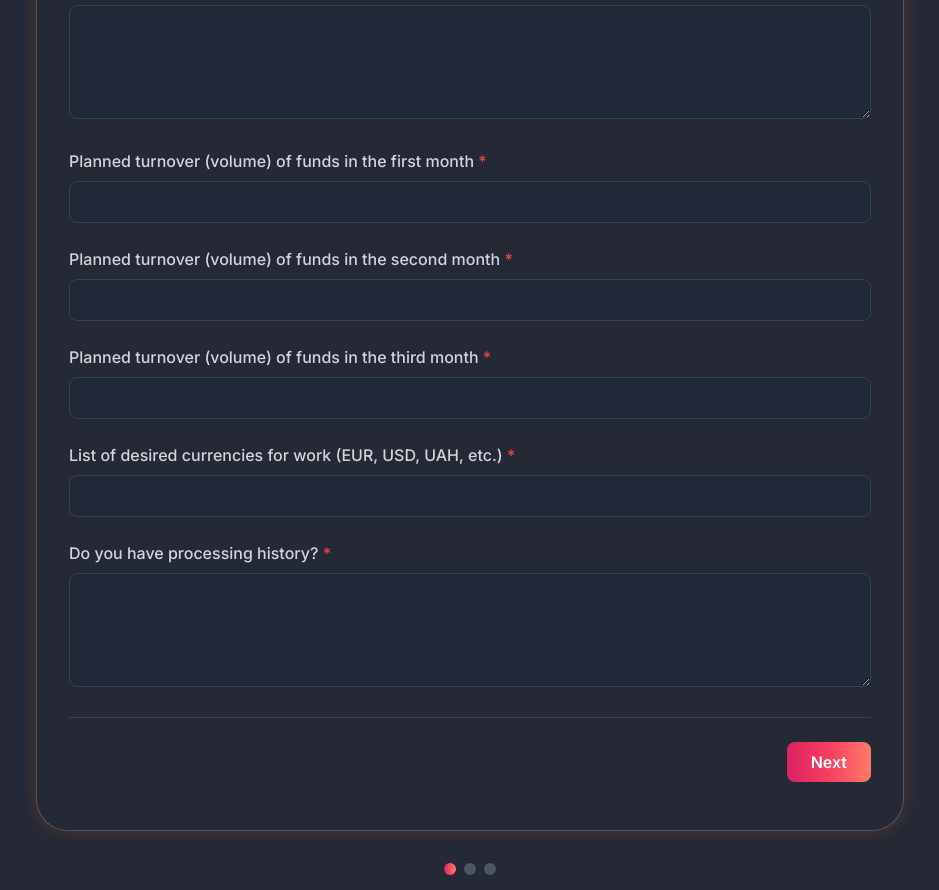
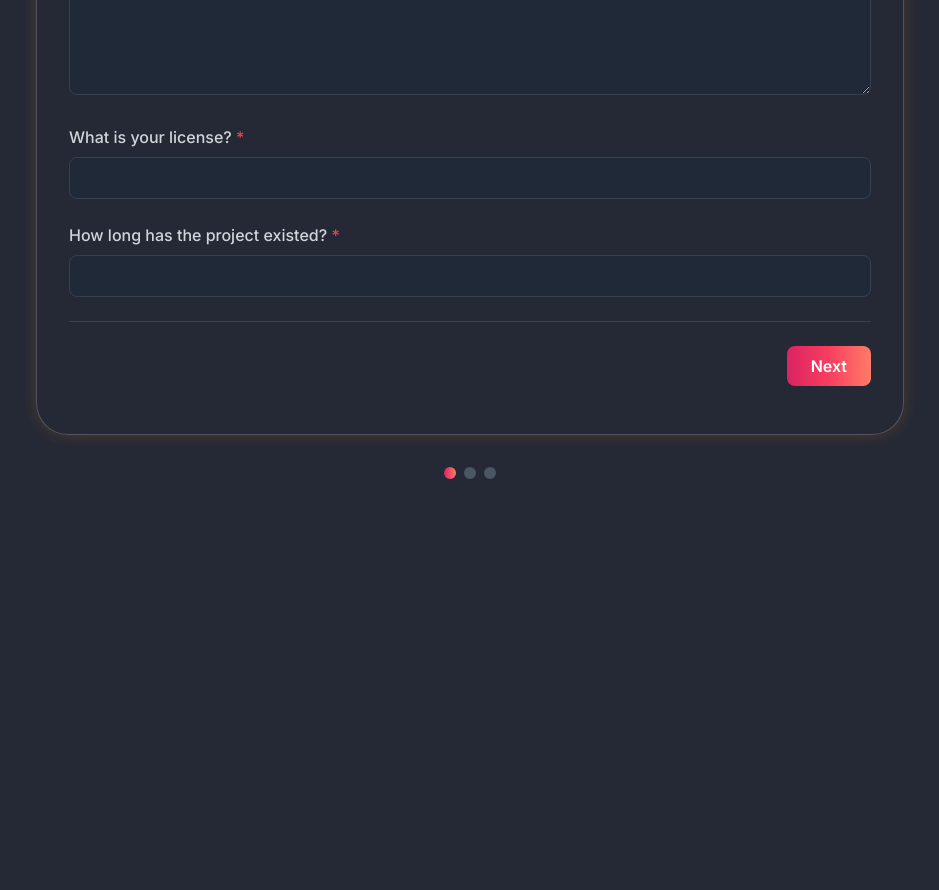
Before and after one commit to Anu2biZ/TodaAnketa, a Vue app: page /application in a window 1280 px wide. Shown: the part 540-1430 px from the top of the page, without its empty margins (170-1109 px from the left). After the commit the page ends 1051 px from the top, so only its background shows below. Built offline with nearby package versions, Linux system fonts and the light colour scheme.

Commit message:
Correct answers

```diff
--- a/src/stores/applicationForm.js
+++ b/src/stores/applicationForm.js
@@ -1,5 +1,5 @@
-import { defineStore } from 'pinia'
-import { ref, computed } from 'vue'
+import {defineStore} from 'pinia'
+import {ref, computed} from 'vue'
 
 export const useApplicationFormStore = defineStore('applicationForm', () => {
     const currentStep = ref(0)
@@ -7,21 +7,22 @@ export const useApplicationFormStore = defineStore('applicationForm', () => {
         step1: {
             website: '',
             contact: '',
-      projectType: '',
-      projectAge: '',
+            brief: '',
+            projectExist: '',
             license: '',
-      processingHistory: ''
         },
         step2: {
-      countries: '',
-      monthlyVolumes: '',
-      currencies: '',
+            geo: '',
+            volume1m: '',
+            volume2m: '',
+            volume3m: '',
+            currency: '',
             avgTransaction: '',
             chargebackRate: '',
-      refundRate: ''
+            refundRate: '',
         },
         step3: {
-      platform: '',
+            processingHistory: '',
             trafficType: '',
             cardPayouts: '',
             integrationPlatform: ''
@@ -32,33 +33,89 @@ export const useApplicationFormStore = defineStore('applicationForm', () => {
         {
             title: 'Project Information',
             questions: [
-        { id: 'website', label: 'Link to the site to which the solution is being integrated', type: 'input', required: true },
-        { id: 'contact', label: 'Contact person (Full name, Telegram username in @_ format)', type: 'input', required: true },
-        { id: 'geo', label: ' List of countries (GEO) with which cooperation is planned (in case of working with several GEOs - specify% of traffic for each GEO)', type: 'textarea', required: true },
-        { id: 'volume1m', label: 'Planned turnover (volume) of funds in the first month', type: 'input', required: true },
-        { id: 'volume2m', label: 'Planned turnover (volume) of funds in the second month', type: 'input', required: true },
-        { id: 'volume3m', label: 'Planned turnover (volume) of funds in the third month', type: 'input', required: true },
-        { id: 'currency', label: 'List of desired currencies for work (EUR, USD, UAH, etc.)', type: 'input', required: true },
-        { id: 'processingHistory', label: 'Do you have processing history?', type: 'textarea', required: true }
+                {
+                    id: 'website',
+                    label: 'Link to the site to which the solution is being integrated',
+                    type: 'input',
+                    required: true
+                },
+                {
+                    id: 'contact',
+                    label: 'Contact person (Full name, Telegram username in @_ format)',
+                    type: 'input',
+                    required: true
+                },
+                {
+                    id: 'brief',
+                    label: 'Brief description of the project (Gambling / Betting / Crypto / Forex, etc.)',
+                    type: 'textarea',
+                    required: true
+                },
+                {id: 'license', label: 'What is your license?', type: 'input', required: true},
+                {id: 'projectExist', label: 'How long has the project existed?', type: 'input', required: true},
             ]
         },
         {
             title: 'Financial Information',
             questions: [
-        { id: 'countries', label: 'Target countries (GEO) with traffic percentage for each', type: 'textarea', required: true },
-        { id: 'monthlyVolumes', label: 'Expected monthly volumes for first 3 months (in your currency)', type: 'textarea', required: true },
-        { id: 'currencies', label: 'Desired currencies for operations (EUR, USD, UAH etc.)', type: 'textarea', required: true },
-        { id: 'avgTransaction', label: 'Average transaction amount (in your currency)', type: 'input', required: true },
-        { id: 'chargebackRate', label: 'Expected chargeback rate (% of volume)', type: 'input', required: true },
-        { id: 'refundRate', label: 'Expected refund rate (% of volume)', type: 'input', required: true }
+                {
+                    id: 'geo',
+                    label: 'List of countries (GEO) with which cooperation is planned (in case of working with several GEOs - specify% of traffic for each GEO)',
+                    type: 'textarea',
+                    required: true
+                },
+                {
+                    id: 'volume1m',
+                    label: 'Planned turnover (volume) of funds in the first month',
+                    type: 'input',
+                    required: true
+                },
+                {
+                    id: 'volume2m',
+                    label: 'Planned turnover (volume) of funds in the second month',
+                    type: 'input',
+                    required: true
+                },
+                {
+                    id: 'volume3m',
+                    label: 'Planned turnover (volume) of funds in the third month',
+                    type: 'input',
+                    required: true
+                },
+                {
+                    id: 'currency',
+                    label: 'List of desired currencies for work (EUR, USD, UAH, etc.)',
+                    type: 'input',
+                    required: true
+                },
+                {
+                    id: 'avgTransaction',
+                    label: 'Average transaction amount (in the currency used)',
+                    type: 'input',
+                    required: true
+                },
+                {id: 'chargebackRate', label: 'Expected % chargeback from turnover', type: 'input', required: true},
+                {id: 'refundRate', label: 'Expected % refund from turnover', type: 'input', required: true},
             ]
         },
         {
             title: 'Technical Information',
             questions: [
-        { id: 'trafficType', label: 'Traffic type (FTD/TD ratio and volume for each if both)', type: 'textarea', required: true },
-        { id: 'cardPayouts', label: 'Do you need card payouts for your clients?', type: 'input', required: true },
-        { id: 'integrationPlatform', label: 'Which platform do you use (Corefy, Praxis, Devcode etc.)?', type: 'input', required: true }
+                {id: 'processingHistory', label: 'Is there a processing history?', type: 'textarea', required: true},
+                {
+                    id: 'trafficType',
+                    label: 'What type of traffic do you have (primary (FTD) or secondary (TD)) and percentages',
+                    type: 'textarea',
+                    required: true
+                },
+                {id: 'cardPayouts', label: 'Do you need card payouts for your clients?', type: 'input', required: true},
+                {
+                    id: 'integrationPlatform',
+                    label: 'What platform do you use (Corefy, Praxis, Devcode, etc.)?',
+                    type: 'input',
+                    required: true
+                },
+
             ]
         }
     ]
@@ -109,7 +166,9 @@ export const useApplicationFormStore = defineStore('applicationForm', () => {
                 website: '',
                 contact: '',
                 geo: '',
-        projectAge: '',
+                volume1m: '',
+                volume2m: '',
+                volume3m: '',
                 license: '',
                 processingHistory: ''
             },
```
Lines whose indentation alone changed are shown as unchanged.
